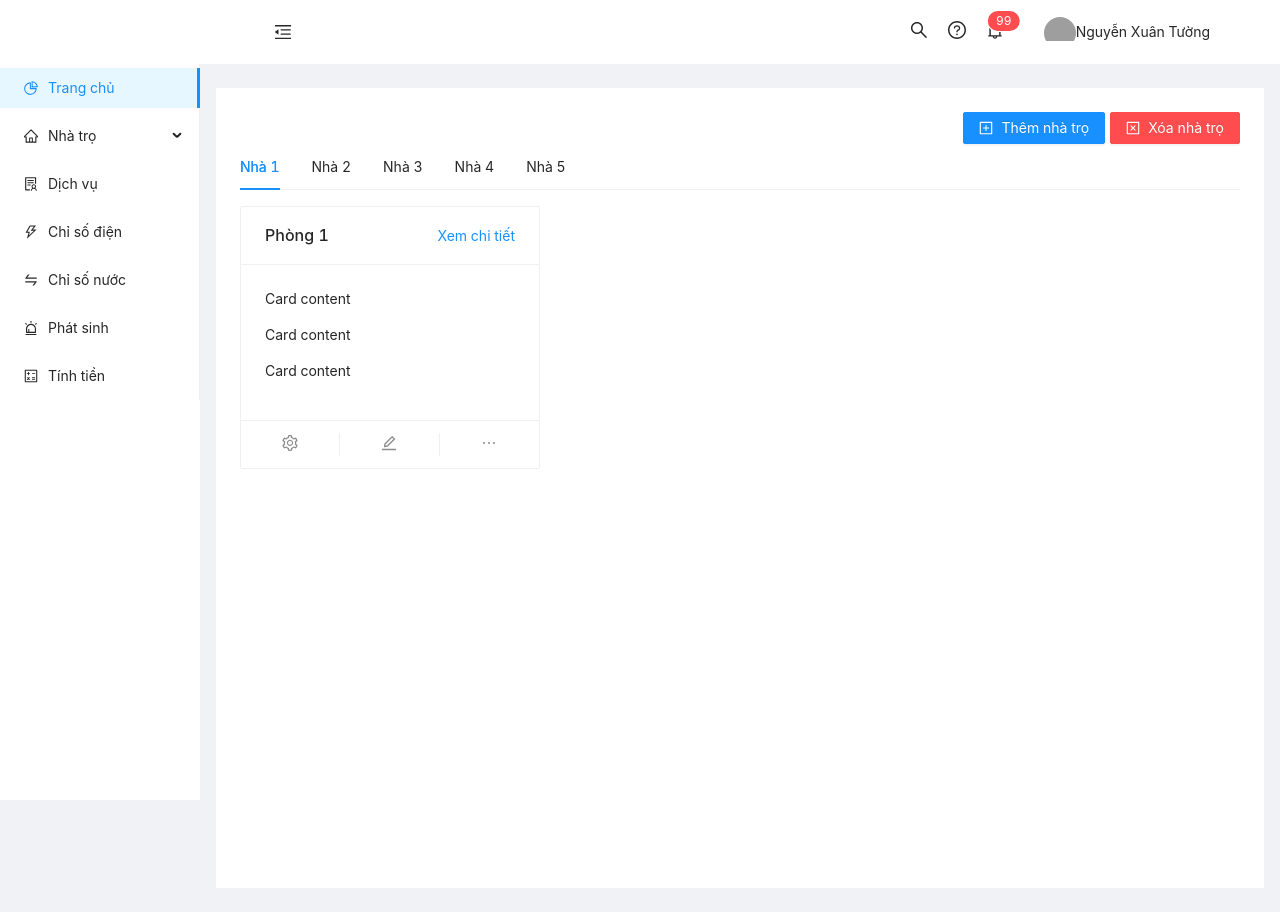
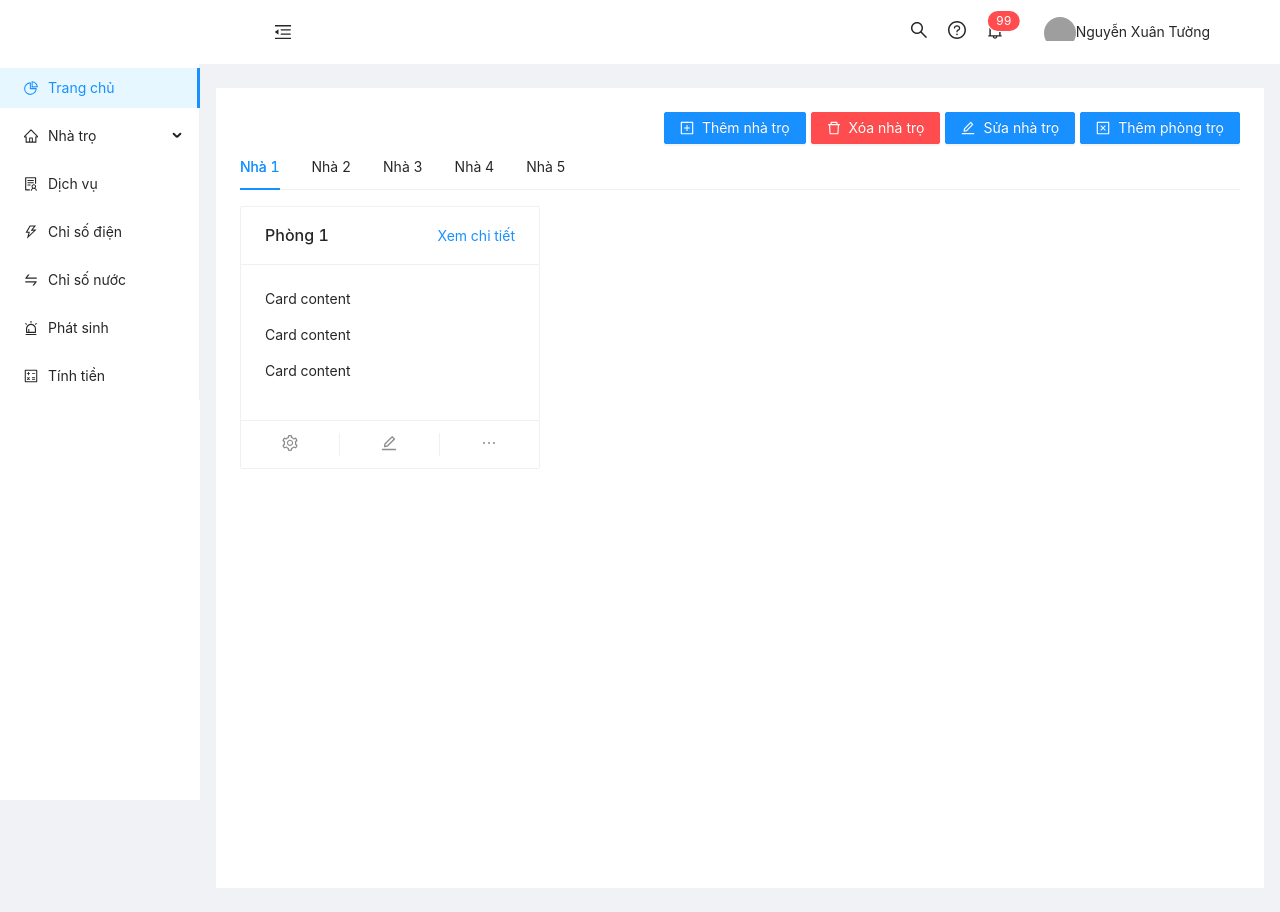
Before and after one commit to tung910/quan-ly-nha-tro-fe, a React (Vite) app: page /motel-room in a window 1280 px wide. Built offline with nearby package versions, Linux system fonts and the light colour scheme; data requests are answered from the project's data file; grey boxes are pictures that could not be loaded.

Commit message:
Update button-motel

```diff
--- a/src/pages/motel/Motel.module.scss
+++ b/src/pages/motel/Motel.module.scss
@@ -3,3 +3,6 @@
     justify-content: flex-end;
     grid-gap: 5px;
 }
+.btn-edit-motel {
+    background-color: aquamarine;
+}
--- a/src/pages/motel/index.tsx
+++ b/src/pages/motel/index.tsx
@@ -9,6 +9,7 @@ import {
     SettingOutlined,
     PlusSquareOutlined,
     CloseSquareOutlined,
+    DeleteOutlined,
 } from '@ant-design/icons';
 import { getAllMotel } from '~/api/Motel';
 import { MotelType } from '~/types/Model';
@@ -35,9 +36,19 @@ const Motel = () => {
                 >
                     Thêm nhà trọ
                 </Button>
-                <Button type='primary' icon={<CloseSquareOutlined />} danger>
+                <Button type='primary' icon={<DeleteOutlined />} danger>
                     Xóa nhà trọ
-                </Button>{' '}
+                </Button>
+                <Button
+                    className={cx('btn-edit-motel')}
+                    type='primary'
+                    icon={<EditOutlined />}
+                >
+                    Sửa nhà trọ
+                </Button>
+                <Button type='primary' icon={<CloseSquareOutlined />}>
+                    Thêm phòng trọ
+                </Button>
             </div>
             <Tabs defaultActiveKey='1'>
                 {motels &&
```
